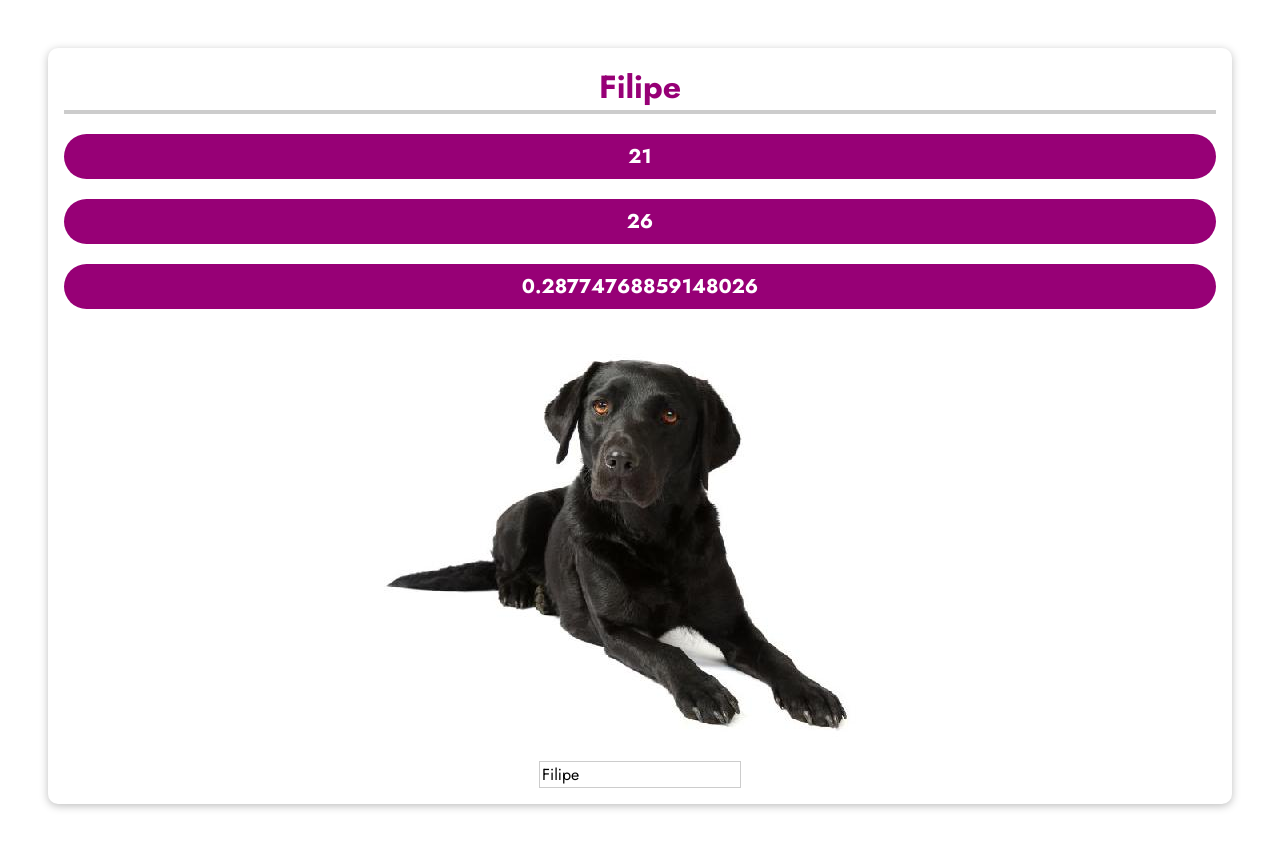
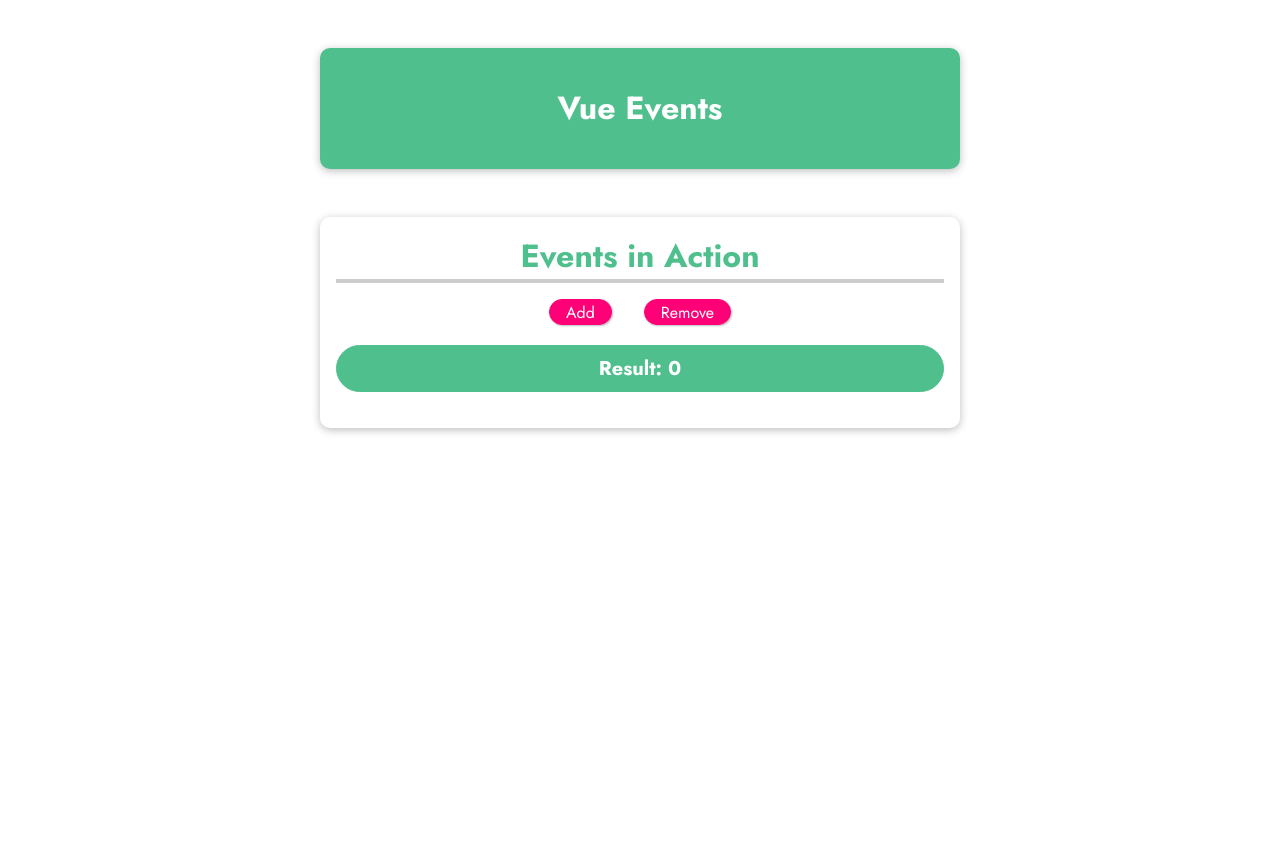
Before and after one commit to filipeguedescarolino/Udemy---VUE, a plain HTML site: page index.html in a window 1280 px wide. After the commit the page ends 800 px from the top, so only its background shows below. Drawn offline with nearby package versions, Linux system fonts and the light colour scheme.

Commit message:
v-on and reactivity on react on the browser

```diff
--- a/app.js
+++ b/app.js
@@ -1,26 +1,9 @@
 const app = Vue.createApp({
-    data() {
-        return {
-            myName: "Filipe",
-            myAge: 21,
-            vueImage: "cachorro.jpg"
+  data() {
+    return {
+      counter: 0,
+    };
+  },
+});
 
-        }
-    },
-
-    methods: {
-        greet() {
-            return this.myAge + 5;
-        },
-
-        randomNumber() {
-            return Math.random()
-        }
-    }
-
-})
-
-
-
-
-app.mount("#assignment")
+app.mount('#events');
--- a/index.html
+++ b/index.html
@@ -12,21 +12,14 @@
 </head>
 
 <body>
-    <section id="assignment">
-        <!-- 1) Output your name -->
-        <h2>{{ myName }}</h2>
-        <!-- 2) Output your age -->
-        <p>{{ myAge }}</p>
-        <!-- 3) Output your age + 5 -->
-        <p>{{ greet() }}</p>
-        <!-- 4) Output a random number (0 to 1) -->
-        <p>{{ randomNumber() }}</p>
-        <div>
-            <!-- 5) Display some image you found via Google -->
-            <img v-bind:src="vueImage" />
-        </div>
-        <!-- 6) Prepopulate the input field with your name via the "value" attribute -->
-        <input type="text" v-bind:value="myName" />
+    <header>
+        <h1>Vue Events</h1>
+    </header>
+    <section id="events">
+        <h2>Events in Action</h2>
+        <button v-on:click="counter++">Add</button>
+        <button v-on:click="counter = counter - 1">Remove</button>
+        <p>Result: {{ counter }}</p>
     </section>
 </body>
 
--- a/styles.css
+++ b/styles.css
@@ -10,42 +10,57 @@
   margin: 0;
 }
 
-section {
+header {
   box-shadow: 0 2px 8px rgba(0, 0, 0, 0.26);
-    margin: 3rem;
+  margin: 3rem auto;
+  border-radius: 10px;
+  padding: 1rem;
+  background-color: #4fc08d;
+  color: white;
+  text-align: center;
+  width: 90%;
+  max-width: 40rem;
+}
+
+#events {
+  box-shadow: 0 2px 8px rgba(0, 0, 0, 0.26);
+  margin: 3rem auto;
   border-radius: 10px;
   padding: 1rem;
   text-align: center;
+  width: 90%;
+  max-width: 40rem;
 }
 
-h2 {
+#events h2 {
   font-size: 2rem;
   border-bottom: 4px solid #ccc;
-    color: #970076;
+  color: #4fc08d;
   margin: 0 0 1rem 0;
 }
 
-p {
+#events p {
   font-size: 1.25rem;
   font-weight: bold;
-    background-color: #970076;
+  border: 1px solid #4fc08d;
+  background-color: #4fc08d;
+  color: white;
   padding: 0.5rem;
-    color: white;
   border-radius: 25px;
 }
 
-input {
+#events input {
   font: inherit;
   border: 1px solid #ccc;
 }
 
-input:focus {
+#events input:focus {
   outline: none;
   border-color: #1b995e;
   background-color: #d7fdeb;
 }
 
-button {
+#events button {
   font: inherit;
   cursor: pointer;
   border: 1px solid #ff0077;
@@ -53,10 +68,12 @@
   color: white;
   padding: 0.05rem 1rem;
   box-shadow: 1px 1px 2px rgba(0, 0, 0, 0.26);
+  border-radius: 20px;
+  margin: 0 1rem;
 }
 
-button:hover,
-button:active {
+#events button:hover,
+#events button:active {
   background-color: #ec3169;
   border-color: #ec3169;
   box-shadow: 1px 1px 4px rgba(0, 0, 0, 0.26);
```
Also changed, not shown: cachorro.jpg (deleted), 2 other files. Lines whose indentation alone changed are shown as unchanged.
